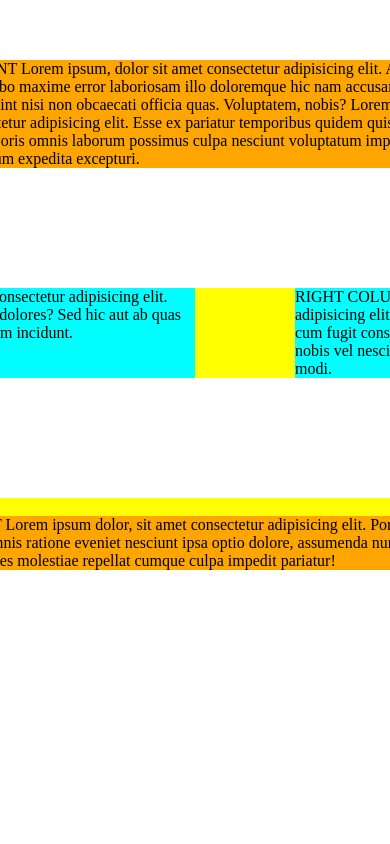
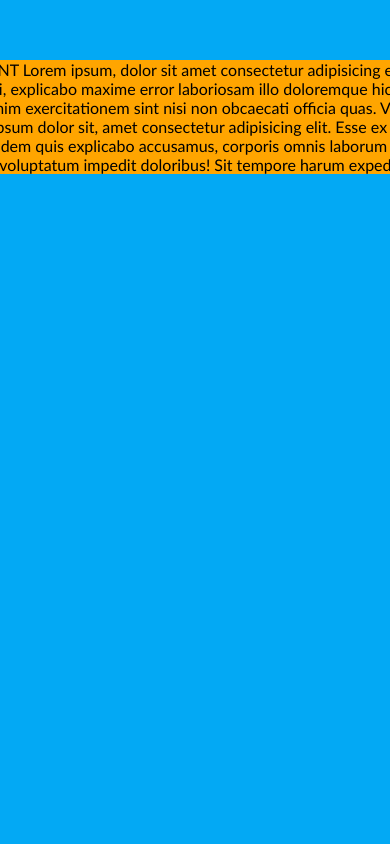
Before and after one commit to Dirigentas/4_coming_soon, a website: page index.html in a window 390 px wide. Shown: the top 844 px of the page. Drawn offline with Linux system fonts and the light colour scheme; files that its build step writes are made by us from their sources.

Commit message:
structure be responsive

```diff
--- a/css/base/base.css
+++ b/css/base/base.css
@@ -0,0 +1,20 @@
+:root {/*paima visą html failą, matosi ir visuose kiuose css*/
+    --pagrindinė-spalva: #03a9f4;/*galim bet kada išsikviesti*/
+    --antrinė-spalva: #ea1d62;
+}
+body,
+body * { /*taiko visiems body elementams*/
+    margin: 0; /*nuima naršyklės taikomą margin*/
+    padding: 0; /*jei naršyklė pradėtų taikyti, nors dabar ir netaiko*/
+    vertical-align: top; /*lentelėse reiklainga*/
+    box-sizing: border-box; /*pradeda *iūrėti ne į turinio, o į elemento apimtį*/
+}
+body {
+    font-family: 'Gill Sans', 'Gill Sans MT', Calibri; /*galima dėti ir į *, arba atskirai, jei norima tik paveldimumo, o ne kad kiekvienam individualiai taikytų*/
+}
+.bg-primary {
+    background-color: var(--pagrindinė-spalva);/*išsikviečiam variable*/
+}
+.bg-secondary {
+    background-color: var(--pagrindinė-spalva);
+}
--- a/css/base/layout.css
+++ b/css/base/layout.css
@@ -1,6 +1,3 @@
-body {
-    margin: 0;
-}
 .container {
     padding: 60px 0;
 }
@@ -26,3 +23,5 @@ body {
     width: 40%;
     background-color: aqua;
 }
+
+/*Klausimas Rimantui: kam reikia visur float, jei viskas atrodo gerai ir be jo?*/
--- a/css/pages/home.css
+++ b/css/pages/home.css
@@ -0,0 +1,3 @@
+.hero {
+    min-height: 100vh; /*kaip %, turimo ekrano aukštis*/
+}
--- a/index.html
+++ b/index.html
@@ -18,12 +18,12 @@
     <link rel="stylesheet" href="./css/components/mouse.css">
     <link rel="stylesheet" href="./css/components/progress-bar.css">
     <!--pages, custom style-->
-    <link rel="stylesheet" href="./css/home.css/">
+    <link rel="stylesheet" href="./css/pages/home.css">
 </head>
 
 <body>
     <main> <!-- šio main visai galim nedėti, bet galimai taip geriau dėl SEO-->
-        <section class = "container">
+        <section class = "container bg-primary hero">
             <div class = "row-short">
                 HERO CONTENT
                 Lorem ipsum, dolor sit amet consectetur adipisicing elit. Alias eveniet adipisci, explicabo maxime error laboriosam illo doloremque hic nam accusantium enim exercitationem sint nisi non obcaecati officia quas. Voluptatem, nobis?
@@ -43,7 +43,7 @@
             </div>
         </section>
     </main>
-    <footer class = "container">
+    <footer class = "container bg-secondary">
         <div class = "row">SOCIALS</div>
         <div class = "row-short">
             FOOTER TEXT
```
